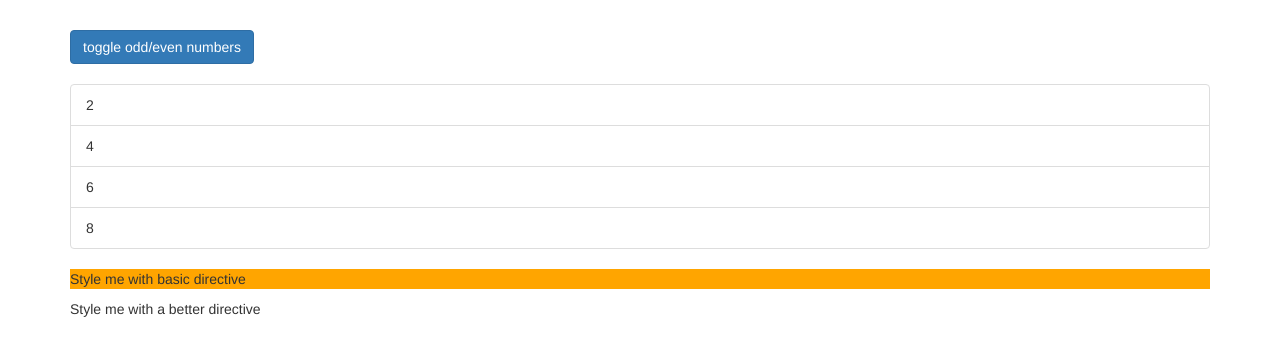
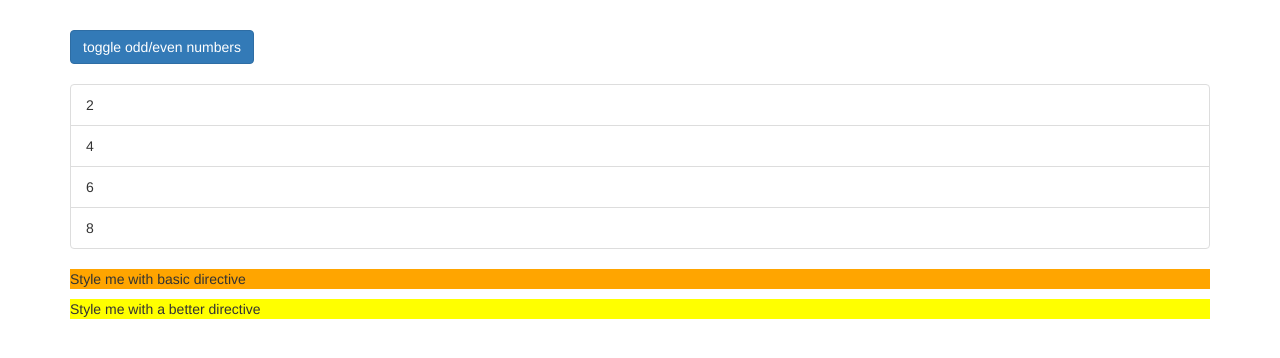
Before and after one commit to christophervigliotti/angular-complete-guide-directives, an Angular app: page / in a window 1280 px wide. Shown: the top 358 px of the page. Built offline with nearby package versions, Linux system fonts and the light colour scheme.

Commit message:
99 done (with good notes)

```diff
--- a/src/app/app.component.html
+++ b/src/app/app.component.html
@@ -25,6 +25,9 @@
         </div>
       </ul>
       <p appBasicHighlight>Style me with basic directive</p>
-      <p appBetterHighlight>Style me with a better directive</p>
+      <p
+        [appBetterHighlight]="'red'"
+        defaultColor="yellow"
+      >Style me with a better directive</p>
   </div>
 </div>
--- a/src/app/better-highlight/better-highlight.directive.ts
+++ b/src/app/better-highlight/better-highlight.directive.ts
@@ -1,38 +1,33 @@
-import { Directive, OnInit, ElementRef, Renderer2, HostListener } from '@angular/core';
+import {
+  Directive,
+  OnInit,
+  ElementRef,
+  Renderer2,
+  HostListener,
+  HostBinding,
+  Input
+} from '@angular/core';
 
 @Directive({
   selector: '[appBetterHighlight]'
 })
+
 export class BetterHighlightDirective implements OnInit {
+  @Input() defaultColor: string = 'transparent';
+  @Input('appBetterHighlight') highlightColor: string = 'blue';
+  @HostBinding('style.backgroundColor') backgroundColor: string = this.defaultColor;
 
   constructor(
     private elRef: ElementRef,
     private renderer: Renderer2
   ) { }
-
   ngOnInit() {
-    /*
-    this.renderer.setStyle(
-      this.elRef.nativeElement,
-      'background-color',
-      'blue');
-    */
+    this.backgroundColor = this.defaultColor;
   }
-
   @HostListener('mouseenter') mouseEnters(eventData: Event){
-    console.log('better-highlight.directive > HostListener mouseenter');
-    this.renderer.setStyle(
-      this.elRef.nativeElement,
-      'background-color',
-      'blue');
+    this.backgroundColor = this.highlightColor;
   }
-
   @HostListener('mouseleave') mouseLeaves(eventData: Event){
-    console.log('better-highlight.directive > HostListener mouseleave');
-    this.renderer.setStyle(
-      this.elRef.nativeElement,
-      'background-color',
-      'transparent');
+    this.backgroundColor = this.defaultColor;
   }
-
 }
```
Also changed, not shown: 1 other file (tests, documents, lock files or other folders).
